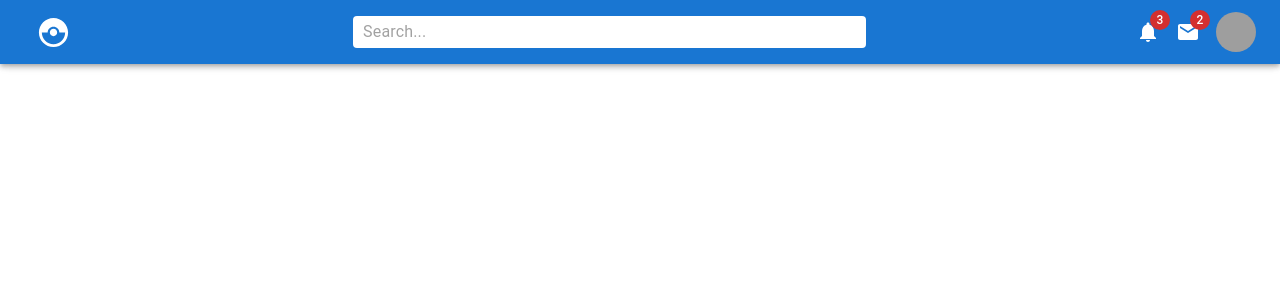
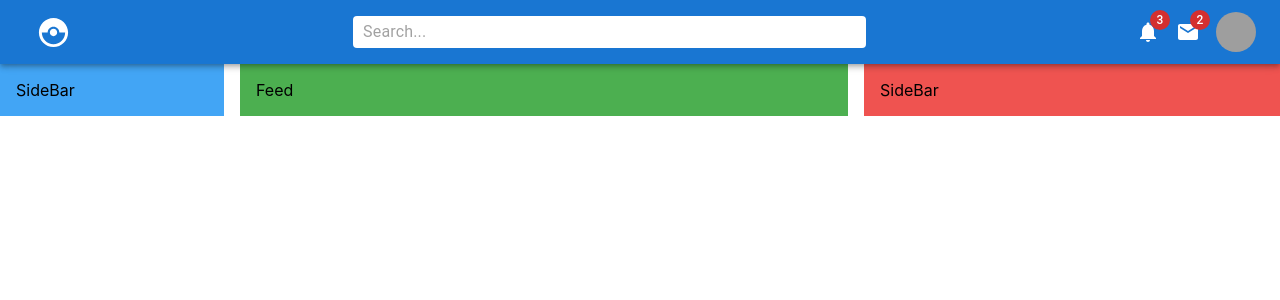
Before and after one commit to Aaron-KASONGO/dashboard-social, a React (Create React App) app in the folder dashboard-social/: page / in a window 1280 px wide. Shown: the top 300 px of the page. Built offline with nearby package versions, Linux system fonts and the light colour scheme; grey boxes are pictures that could not be loaded.

Commit message:
some modification for responsive

```diff
--- a/dashboard-social/src/App.js
+++ b/dashboard-social/src/App.js
@@ -1,13 +1,22 @@
 import { Box, Stack } from '@mui/material'
 import './App.css';
+import { Feed } from './components/Feed';
 import { Navbar } from './components/Navbar';
+import { RightBar } from './components/RightBar';
+import { SideBar } from './components/SideBar';
 
 function App() {
   return (
     <Box>
       <Navbar />
       <Stack
+      direction='row'
+      justifyContent='space-between'
+      spacing={2}
       >
+        <SideBar />
+        <Feed />
+        <RightBar />
       </Stack>
     </Box>
   );
--- a/dashboard-social/src/components/Feed.js
+++ b/dashboard-social/src/components/Feed.js
@@ -0,0 +1,14 @@
+import { Box } from "@mui/material"
+
+
+export const Feed = () => {
+  return (
+    <Box
+    sx={{
+        bgcolor: 'success.light',
+        flex: 3,
+        p: 2
+    }}
+    >Feed</Box>
+  )
+}
--- a/dashboard-social/src/components/Navbar.js
+++ b/dashboard-social/src/components/Navbar.js
@@ -14,7 +14,7 @@ const Search = styled("div")(({theme}) => ({
 
 export const Navbar = () => {
   return (
-    <AppBar>
+    <AppBar position="sticky">
       <Toolbar sx={{
         display: 'flex',
         justifyContent: 'space-between'
--- a/dashboard-social/src/components/RightBar.js
+++ b/dashboard-social/src/components/RightBar.js
@@ -0,0 +1,18 @@
+import { Box } from "@mui/material"
+
+
+export const RightBar = () => {
+  return (
+    <Box
+    sx={{
+        bgcolor: 'error.light',
+        flex: 2,
+        p: 2
+    }}
+    display={{
+        xs: 'none',
+        sm: 'block'
+    }}
+    >SideBar</Box>
+  )
+}
--- a/dashboard-social/src/components/SideBar.js
+++ b/dashboard-social/src/components/SideBar.js
@@ -0,0 +1,18 @@
+import { Box } from "@mui/material"
+
+
+export const SideBar = () => {
+  return (
+    <Box
+    sx={{
+        bgcolor: 'primary.light',
+        flex: 1,
+        p: 2
+    }}
+    display={{
+        xs: 'none',
+        sm: 'block'
+    }}
+    >SideBar</Box>
+  )
+}
```
